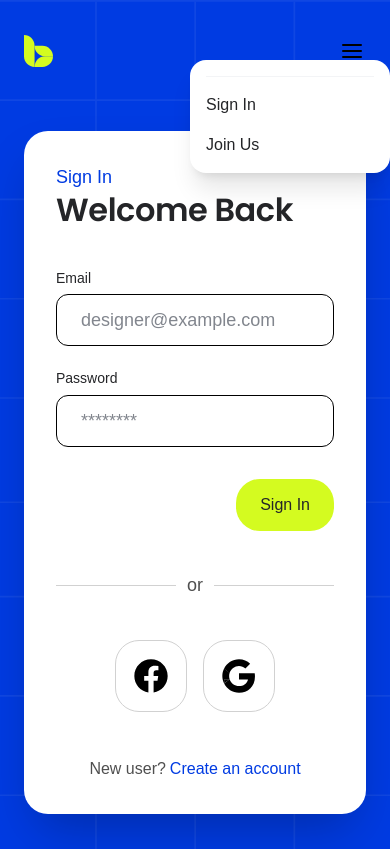
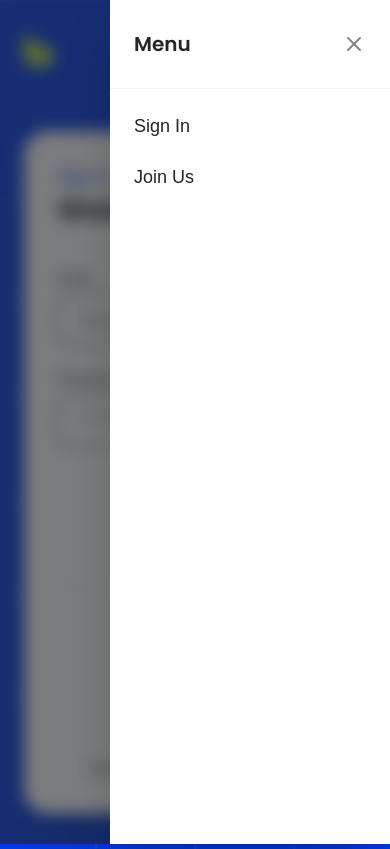
Before and after one commit to Rifat-2020831030/ByteSpace_Task, a Next.js app: page /login in a window 390 px wide. Both pictures are taken after a click on the button 352 px from the left and 50 px from the top of the page. Built offline with nearby package versions, Linux system fonts and the light colour scheme; a web font is replaced by a local one.

Commit message:
ref(ui): enhance MobileMenu with backdrop overlay and improved visibility controls; update MiniStatCard responsive styles

```diff
--- a/src/components/layout/AuthLayout.tsx
+++ b/src/components/layout/AuthLayout.tsx
@@ -74,7 +74,7 @@ export function AuthLayout({
           </Link>
 
           {/* Mobile Hamburger Menu Icon */}
-          <MobileMenu />
+          <MobileMenu hideOn="lg" />
         </div>
 
         {/* Left Side (Hidden on smaller screens, shown on lg) */}
--- a/src/components/layout/MobileMenu.tsx
+++ b/src/components/layout/MobileMenu.tsx
@@ -1,19 +1,40 @@
 "use client";
 
 import Link from "next/link";
-import { useState } from "react";
+import { useEffect, useState } from "react";
 
 export type NavLink = { label: string; href: string };
 
-export function MobileMenu({ navLinks = [] }: { navLinks?: NavLink[] }) {
+export function MobileMenu({
+  navLinks = [],
+  hideOn = "md",
+}: {
+  navLinks?: NavLink[];
+  hideOn?: "md" | "lg";
+}) {
   const [isMenuOpen, setIsMenuOpen] = useState(false);
+
+  // Prevent background scrolling when menu is open
+  useEffect(() => {
+    if (isMenuOpen) {
+      document.body.style.overflow = "hidden";
+    } else {
+      document.body.style.overflow = "";
+    }
+    return () => {
+      document.body.style.overflow = "";
+    };
+  }, [isMenuOpen]);
+
+  const hiddenClass = hideOn === "md" ? "md:hidden" : "lg:hidden";
 
   return (
     <>
+      {/* Trigger Button */}
       <button
         aria-label="Mobile Menu"
-        className="md:hidden relative w-[28px] h-[28px] flex items-center justify-center ml-2"
-        onClick={() => setIsMenuOpen(!isMenuOpen)}
+        className={`${hiddenClass} relative w-[28px] h-[28px] flex items-center justify-center ml-2 text-inherit cursor-pointer`}
+        onClick={() => setIsMenuOpen(true)}
       >
         <svg
           width="24"
@@ -31,13 +52,54 @@ export function MobileMenu({ navLinks = [] }: { navLinks?: NavLink[] }) {
         </svg>
       </button>
 
-      {isMenuOpen && (
-        <div className="absolute top-[60px] right-0 w-[200px] bg-white rounded-[16px] p-4 shadow-xl flex flex-col gap-4 md:hidden text-brand-gray-950 z-50 animate-in slide-in-from-top-2">
+      {/* Backdrop Overlay (closes menu on click) */}
+      <div
+        className={`fixed inset-0 bg-brand-gray-950/60 backdrop-blur-sm z-[100] transition-opacity duration-300 ${hiddenClass} ${
+          isMenuOpen
+            ? "opacity-100 pointer-events-auto"
+            : "opacity-0 pointer-events-none"
+        }`}
+        onClick={() => setIsMenuOpen(false)}
+        aria-hidden="true"
+      />
+
+      {/* Slide-in Drawer (from Right) */}
+      <div
+        className={`fixed top-0 right-0 h-full w-[280px] bg-white shadow-2xl z-[101] transform transition-transform duration-300 ease-[cubic-bezier(0.16,1,0.3,1)] flex flex-col ${hiddenClass} ${
+          isMenuOpen ? "translate-x-0" : "translate-x-full"
+        }`}
+      >
+        <div className="flex justify-between items-center p-6 border-b border-gray-100">
+          <span className="font-heading font-semibold text-[20px] text-brand-gray-950">
+            Menu
+          </span>
+          <button
+            onClick={() => setIsMenuOpen(false)}
+            aria-label="Close Menu"
+            className="text-brand-gray-400 hover:text-brand-gray-950 transition-colors p-2 -mr-2 rounded-full hover:bg-gray-100 cursor-pointer"
+          >
+            <svg
+              width="24"
+              height="24"
+              viewBox="0 0 24 24"
+              fill="none"
+              stroke="currentColor"
+              strokeWidth="2"
+              strokeLinecap="round"
+              strokeLinejoin="round"
+            >
+              <line x1="18" y1="6" x2="6" y2="18"></line>
+              <line x1="6" y1="6" x2="18" y2="18"></line>
+            </svg>
+          </button>
+        </div>
+
+        <div className="flex flex-col gap-6 p-6 overflow-y-auto">
           {navLinks.map((link, idx) => (
             <Link
               key={idx}
               href={link.href}
-              className={`font-body text-[16px] ${
+              className={`font-body text-[18px] text-brand-gray-950 hover:text-brand-blue transition-colors ${
                 idx === 0 ? "font-medium" : "font-normal"
               }`}
               onClick={() => setIsMenuOpen(false)}
@@ -45,23 +107,25 @@ export function MobileMenu({ navLinks = [] }: { navLinks?: NavLink[] }) {
               {link.label}
             </Link>
           ))}
-          <hr className="border-gray-100" />
+
+          {navLinks.length > 0 && <hr className="border-gray-100 my-2" />}
+
           <Link
             href="/login"
-            className="font-body font-normal text-[16px] sm:hidden"
+            className="font-body font-medium text-[18px] text-brand-gray-950 sm:hidden hover:text-brand-blue transition-colors"
             onClick={() => setIsMenuOpen(false)}
           >
             Sign In
           </Link>
           <Link
             href="/register"
-            className="font-body font-normal text-[16px] sm:hidden"
+            className="font-body font-medium text-[18px] text-brand-gray-950 sm:hidden hover:text-brand-blue transition-colors"
             onClick={() => setIsMenuOpen(false)}
           >
             Join Us
           </Link>
         </div>
-      )}
+      </div>
     </>
   );
 }
--- a/src/components/ui/MiniStatCard.tsx
+++ b/src/components/ui/MiniStatCard.tsx
@@ -1,5 +1,3 @@
-import React from "react";
-
 export type MiniStatCardProps = {
   title: string;
   subtitle: string;
@@ -43,7 +41,7 @@ export function MiniStatCard({
         </div>
       ) : (
         <>
-          <span className="font-heading font-semibold text-[24px] text-brand-gray-50 leading-[32px] tracking-[-0.24px]">
+          <span className="font-heading font-semibold text-[16px] sm:text-[24px] text-brand-gray-50 leading-[32px] tracking-[-0.24px]">
             {amount}
           </span>
           <div className="bg-brand-lime-alt px-[8px] py-[2px] rounded-[24px] w-fit">
```
